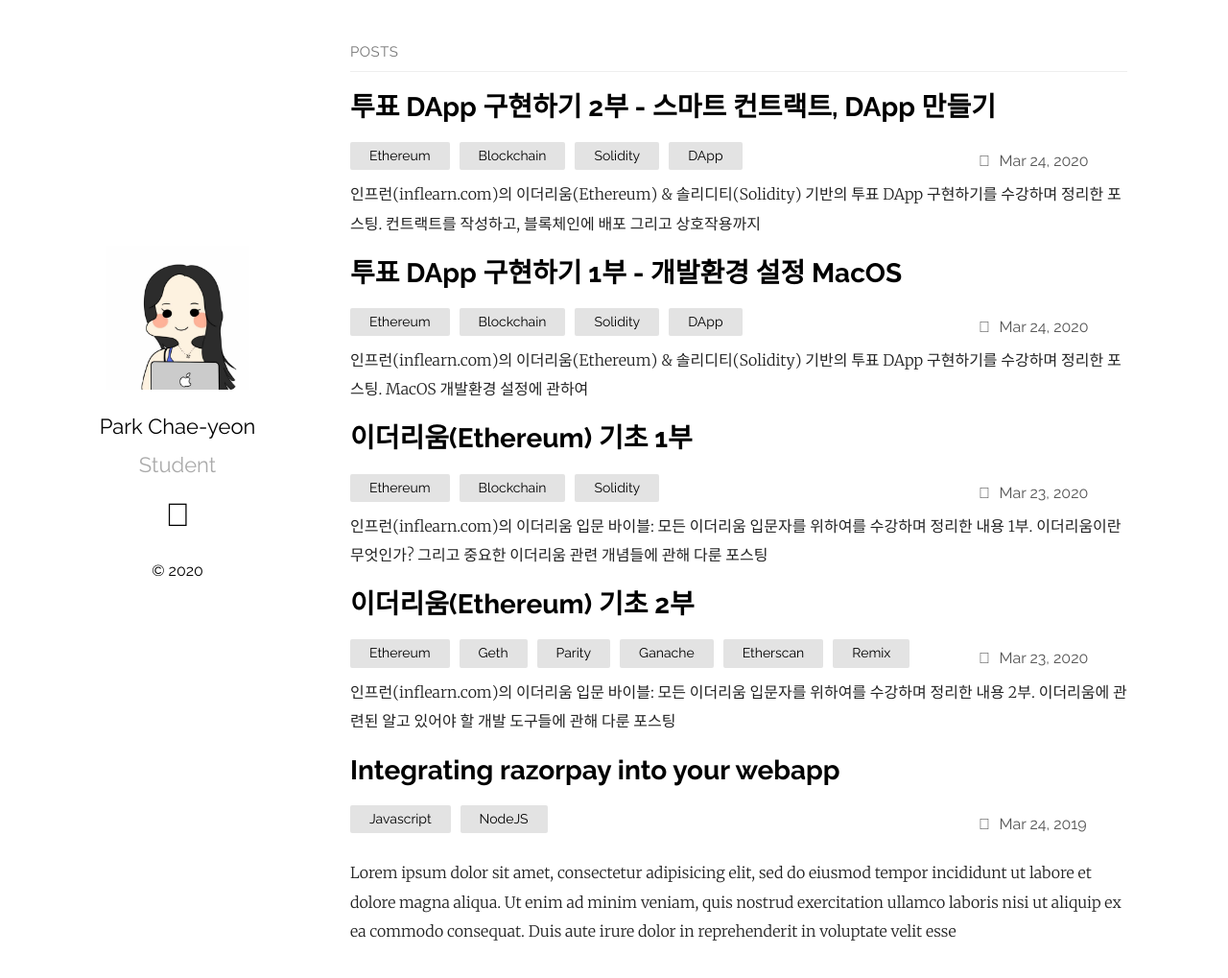
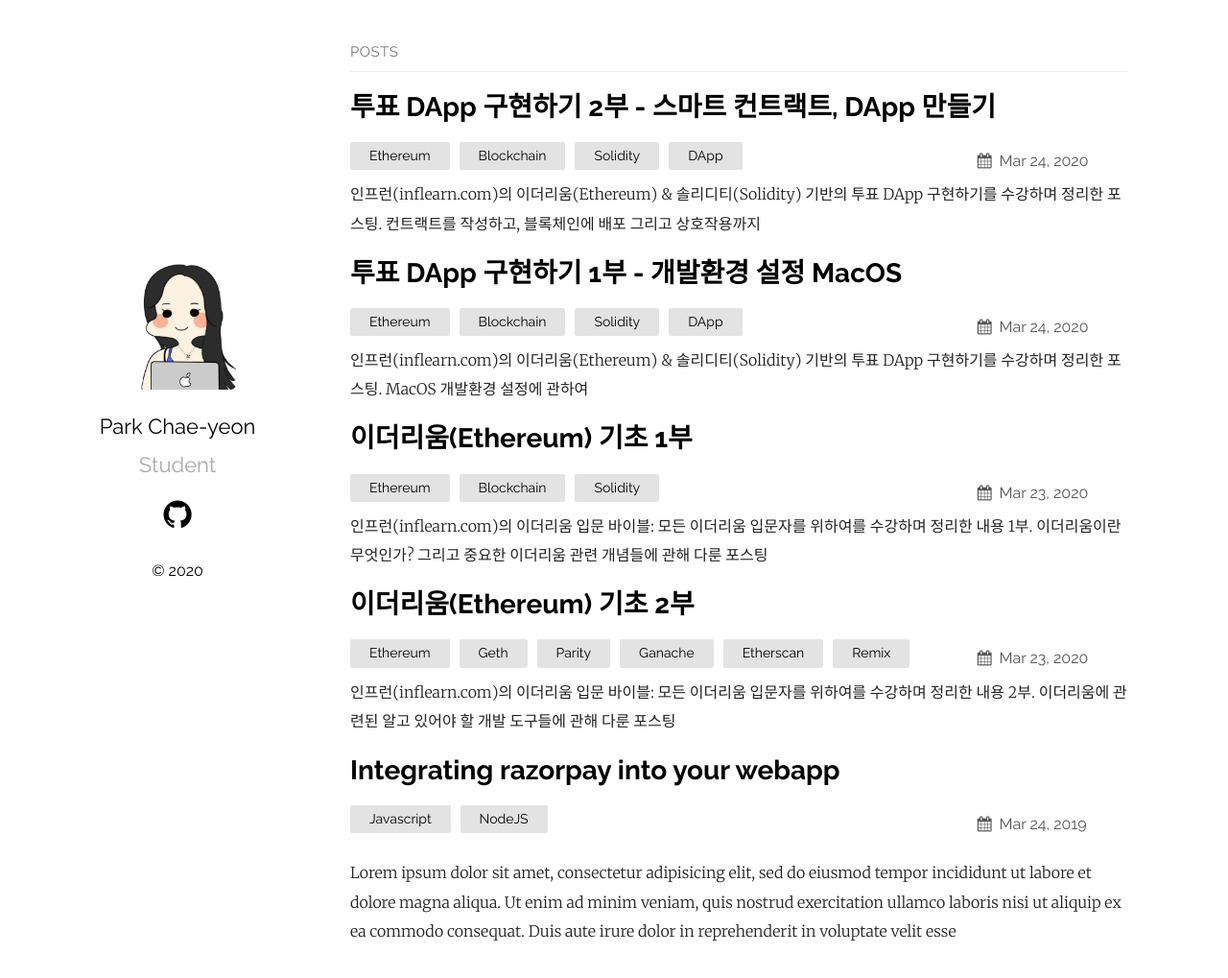
Before and after one commit to chaenchaen-dev/chaenchaen-dev.github.io, a Jekyll site: the page built from index.md, in a window 1280 px wide and 1031 px high. Shown: the top 1019 px of the window at 96% size. Built offline with Jekyll 4.4.1, drawn with Linux system fonts in a browser that asks for light colours; some web fonts are replaced.

Commit message:
폰트 롤백

```diff
--- a/_sass/ext/_fonts.scss
+++ b/_sass/ext/_fonts.scss
@@ -1,8 +1,7 @@
 @import url(https://fonts.googleapis.com/earlyaccess/nanumgothiccoding.css);//google web font added
 
 @font-face {
-  font-family: 'Nanum Gothic', sans-serif, 'fontello';
-  // font-family: 'fontello';
+  font-family: 'fontello';
   src: url('../font/fontello.eot?26793073');
   src: url('../font/fontello.eot?26793073#iefix') format('embedded-opentype'),
        url('../font/fontello.woff2?26793073') format('woff2'),
@@ -24,8 +23,7 @@
 */
 
  [class^="icon-"]:before, [class*=" icon-"]:before {
-  //font-family: "fontello";
-  font-family: 'Nanum Gothic', sans-serif,"fontello";
+  font-family: "fontello";
   font-style: normal;
   font-weight: normal;
   speak: none;
```
